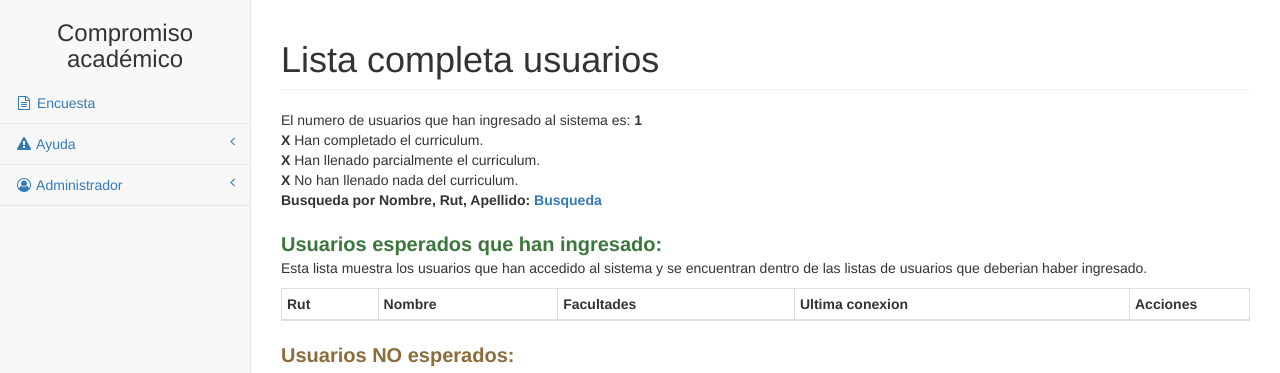
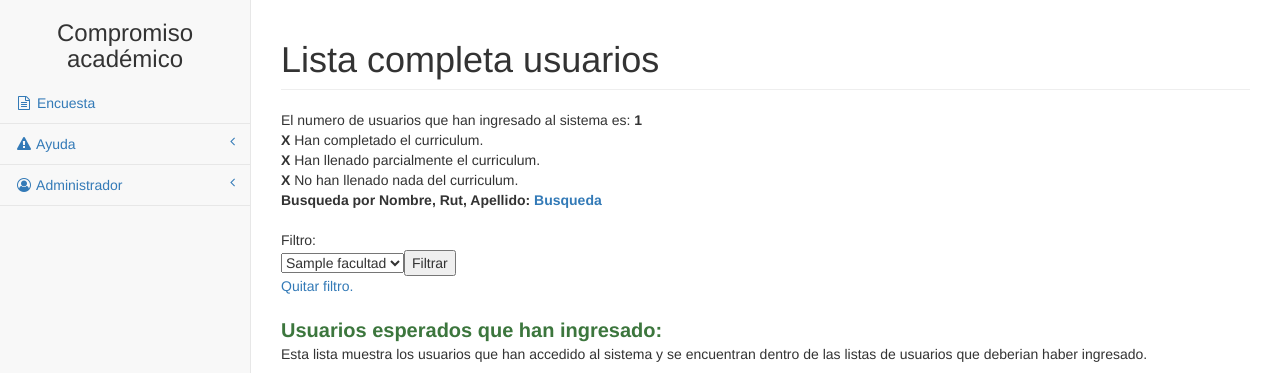
Before and after one commit to fottgames/compromisomvc, a CodeIgniter app: page /compromisomvc/index.php/admin/ListaCompleta in a window 1280 px wide. Shown: the top 373 px of the page. Run offline with CodeIgniter, Linux system fonts and the light colour scheme; tables that the repository leaves empty or names only in its code hold one stand-in row (values such as "Sample post"); lists and menus that the app fills with data are empty; some libraries are stand-ins or nearby versions.

Commit message:
agregado filtro por facultades

```diff
--- a/application/controllers/Admin.php
+++ b/application/controllers/Admin.php
@@ -49,6 +49,30 @@
 			 * | false: Busca todos los usuarios marcados como NO esperados que hayan ingresado al sistema.
 			 */
 
+			$data['facultades'] = $this->AdminModel->getAllFacultades();
+
+			if (isset($_REQUEST['filter']))
+			{
+				$filtro['facultad'] = $this->input->post('filter');
+
+
+				$data['searchlist_esperados'] = $this->AdminModel->buscar_todos_usuarios_esperados_filtrados(true, $filtro['facultad'] );
+				foreach ($data['searchlist_esperados'] as $key => $value) {
+					$data['searchlist_esperados'][$key]['facultades'] = $this->AdminModel->getUserFacultades($value['rut']);
+				}
+
+				$data['searchlist_no_esperados'] = $this->AdminModel->buscar_todos_usuarios_esperados_filtrados(false, $filtro['facultad']);
+				foreach ($data['searchlist_no_esperados'] as $key => $value) {
+					$data['searchlist_no_esperados'][$key]['facultades'] = $this->AdminModel->getUserFacultades($value['rut']);
+				}
+
+				$data['searchlist_esperados_no_ingresado'] = $this->AdminModel->buscar_usuarios_no_ingresado_filtrado($filtro['facultad']);
+				foreach ($data['searchlist_esperados_no_ingresado'] as $key => $value) {
+					$data['searchlist_esperados_no_ingresado'][$key]['facultades'] = $this->AdminModel->getUserFacultades($value['rut']);
+				}
+
+
+			}else{
 				$data['searchlist_esperados'] = $this->AdminModel->buscar_todos_usuarios_esperados(true);
 				foreach ($data['searchlist_esperados'] as $key => $value) {
 					$data['searchlist_esperados'][$key]['facultades'] = $this->AdminModel->getUserFacultades($value['rut']);
@@ -63,6 +87,9 @@
 				foreach ($data['searchlist_esperados_no_ingresado'] as $key => $value) {
 					$data['searchlist_esperados_no_ingresado'][$key]['facultades'] = $this->AdminModel->getUserFacultades($value['rut']);
 				}
+			}
+
+
 			$data['total'] = $this->AdminModel->count_users();
 
 			$data['titulo'] = "Lista completa usuarios";
--- a/application/models/AdminModel.php
+++ b/application/models/AdminModel.php
@@ -300,6 +300,25 @@
 			return $query->result_array();
 		}
 
+		function buscar_todos_usuarios_esperados_filtrados($data, $facultad){
+			$this->db->select('
+				usuario.nombre_usuario as nombre,
+				usuario.apellido_paterno as ap_pat,
+				usuario.apellido_materno as ap_mat,
+				profesor.rut_usuario as rut,
+				usuario.dv,
+				profesor.id_profesor'
+				);
+			$this->db->from('profesor');
+			$this->db->join('usuario', 'usuario.rut_usuario = profesor.rut_usuario', 'left');
+			$this->db->join('usuario_facultad', 'usuario.rut_usuario = usuario_facultad.rut_usuario', 'left');
+			$this->db->order_by("id_profesor", "asc");
+			$this->db->where("usuario.usuario_esperado", $data);
+			$this->db->where('usuario_facultad.id_facultad', $facultad);
+			$query = $this->db->get();
+			return $query->result_array();
+		}
+
 		function buscar_usuarios_no_ingresado(){
 			$this->db->select('
 				usuario.nombre_usuario as nombre,
@@ -312,6 +331,24 @@
 			$this->db->join('profesor', 'usuario.rut_usuario = profesor.rut_usuario', 'left');
 			$this->db->where("usuario.usuario_esperado", 1);
 			$this->db->where("profesor.estado_curriculum", null);
+			$query = $this->db->get();
+			return $query->result_array();
+		}
+
+		function buscar_usuarios_no_ingresado_filtrado($facultad){
+			$this->db->select('
+				usuario.nombre_usuario as nombre,
+				usuario.apellido_paterno as ap_pat,
+				usuario.apellido_materno as ap_mat,
+				usuario.dv,
+				usuario.rut_usuario as rut'
+				);
+			$this->db->from('usuario');
+			$this->db->join('profesor', 'usuario.rut_usuario = profesor.rut_usuario', 'left');
+			$this->db->join('usuario_facultad', 'usuario.rut_usuario = usuario_facultad.rut_usuario', 'left');
+			$this->db->where("usuario.usuario_esperado", 1);
+			$this->db->where("profesor.estado_curriculum", null);
+			$this->db->where('usuario_facultad.id_facultad', $facultad);
 			$query = $this->db->get();
 			return $query->result_array();
 		}
--- a/application/views/admin/lista_completa.php
+++ b/application/views/admin/lista_completa.php
@@ -4,6 +4,21 @@ El numero de usuarios que han ingresado al sistema es: <b><?php echo $total[0]['
 <b>X</b> No han llenado nada del curriculum.<br>
 
 <div><b>Busqueda por Nombre, Rut, Apellido: <a href="<?php base_url()?>BuscarUsuario">Busqueda</a></b></div><br>
+<div>
+Filtro:
+	<form action="" method="POST">
+		<select name="filter">
+			<?php
+				foreach ($facultades as $key => $value) {
+					echo '<option value='.$value['id_facultad'].'>'.$value['nombre_facultad'].'</option>';
+				}
+			?>
+			<input type="submit" value="Filtrar">
+		</select>
+	</form>
+	<a href="">Quitar filtro.</a>
+</div>
+<br>
 <div class="row">
 	<div class="form-group">
 		<div class="col-md-12 table-responsive">
```
Lines whose indentation alone changed are shown as unchanged.
